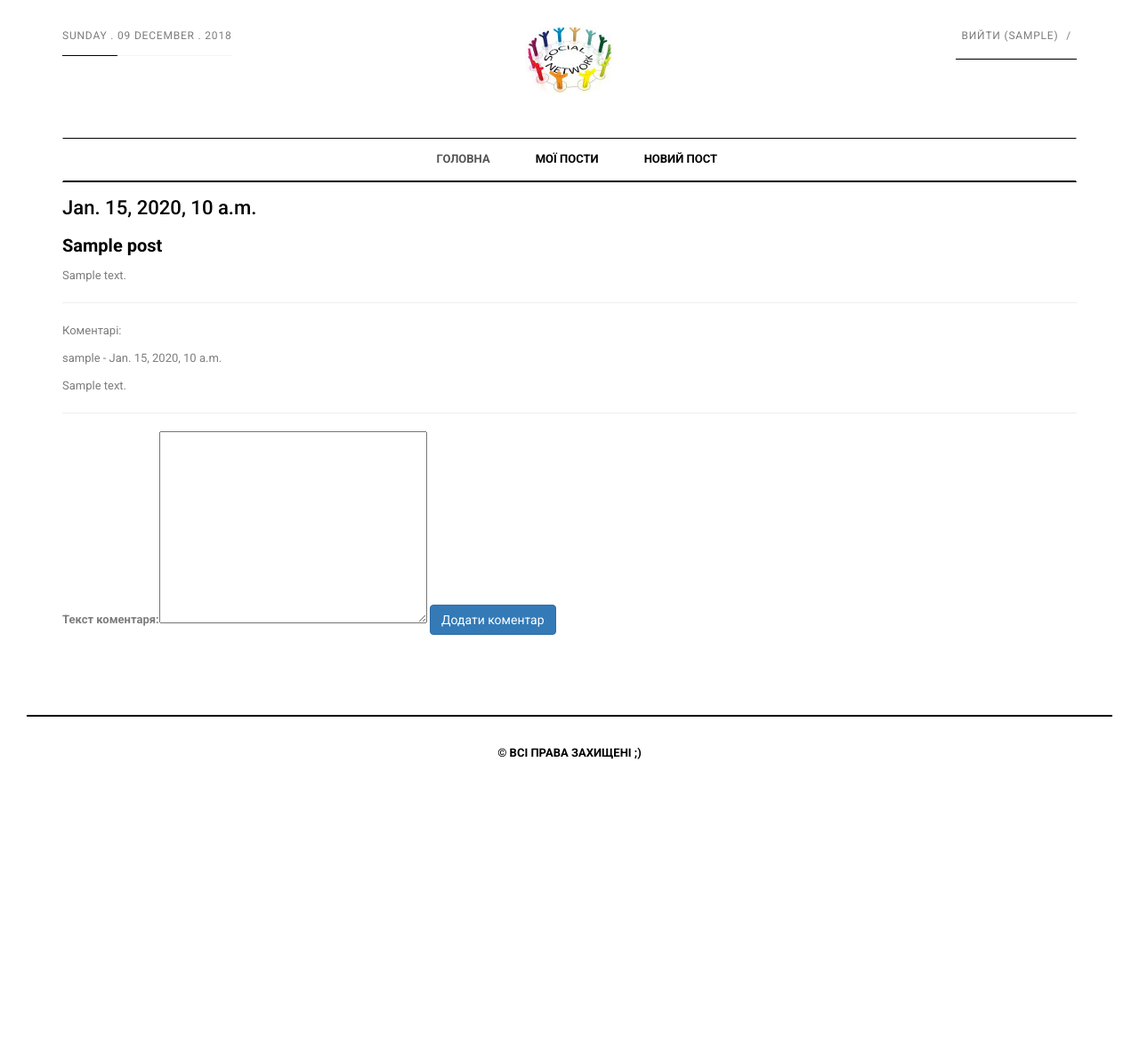
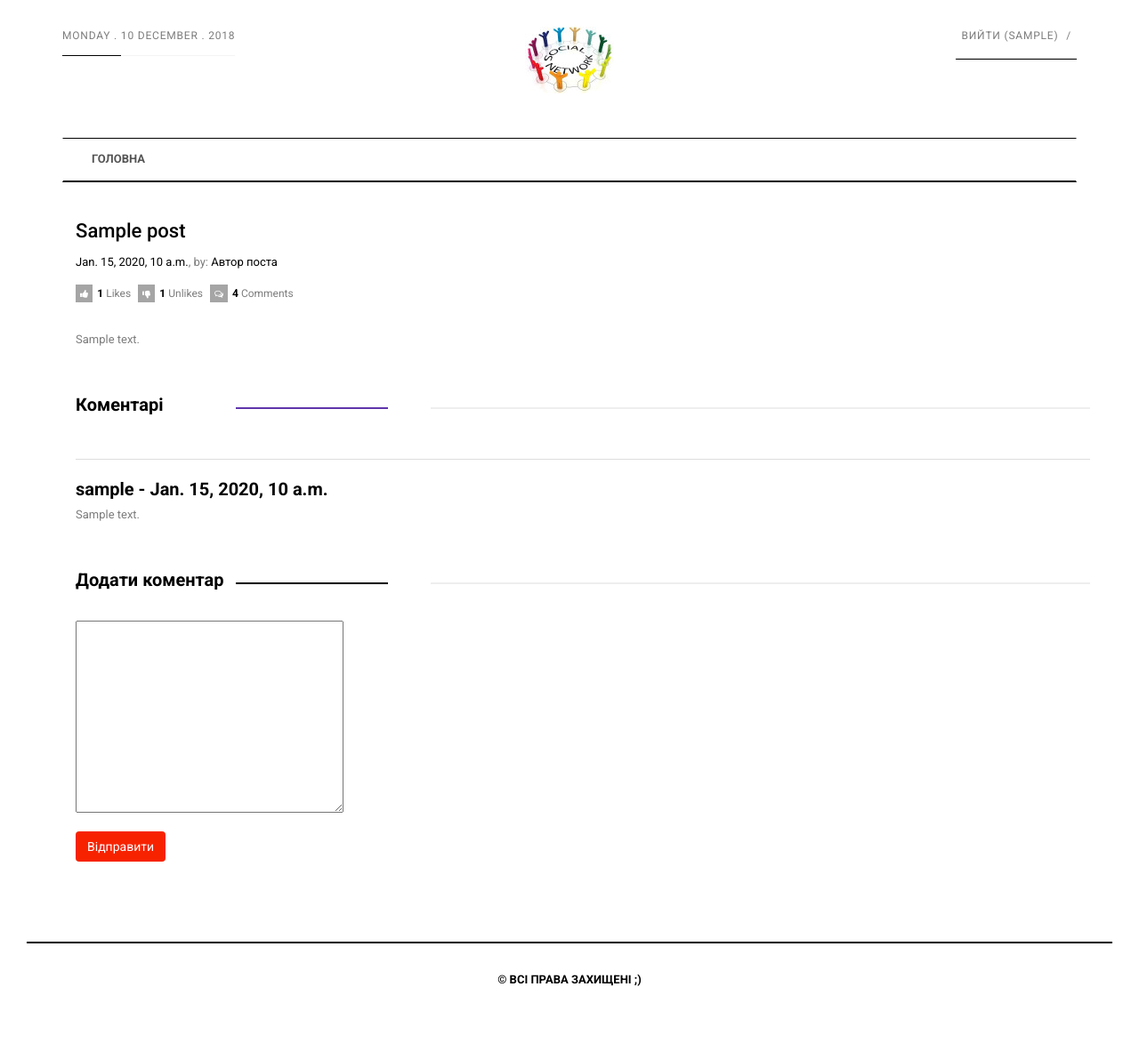
Before and after one commit to petrosernivka/book, a Django app: page /posts/get/1/ in a window 1280 px wide. Shown: the whole page at 89% size. Before the commit the page ends 854 px from the top, so only its background shows below. Run offline with Django 3.2, Linux system fonts and the light colour scheme; a user stored in the database is signed in; tables that the repository leaves empty hold one stand-in row (values such as "Sample post").

Commit message:
realized Post always made by a User

```diff
--- a/post/forms.py
+++ b/post/forms.py
@@ -1,7 +1,12 @@
 from django import forms
-from .models import Comments
+from .models import Post, Comments
 
 class CommentForm(forms.ModelForm):
     class Meta:
         model = Comments
         fields = ["comments_text"]
+
+class PostForm(forms.ModelForm):
+    class Meta:
+        model = Post
+        fields = ["post_title", "post_text"]
--- a/post/models.py
+++ b/post/models.py
@@ -7,11 +7,12 @@ class Post(models.Model):
     class Meta():
         db_table = 'post'
 
-    post_title = models.CharField(max_length = 200)
-    post_text = models.TextField()
+    post_title = models.CharField(verbose_name="", max_length = 200)
+    post_text = models.TextField(verbose_name="")
     post_date = models.DateTimeField()
     post_likes = models.IntegerField(default=0)
     post_unlikes = models.IntegerField(default=0)
+    post_author = models.ForeignKey(User, on_delete=models.PROTECT)
 
 
 class Comments(models.Model):
@@ -19,6 +20,6 @@ class Comments(models.Model):
         db_table = 'comments'
 
     comments_date = models.DateTimeField()
-    comments_text = models.TextField(verbose_name="Текст коментаря:")
+    comments_text = models.TextField(verbose_name="")
     comments_post = models.ForeignKey('Post', on_delete=models.PROTECT)
     comments_author = models.ForeignKey(User, on_delete=models.PROTECT)
--- a/post/templates/posts/post.html
+++ b/post/templates/posts/post.html
@@ -3,22 +3,88 @@
 
 {% block content %}
   {% csrf_token %}
-  <h4>{{ post.post_date }}</h4>
-  <h2>{{ post.post_title }}</h2>
+  <section id="entity_section" class="entity_section">
+    <div class="container">
+      <div class="row">
+        <div class="col-md-12">
+          <div class="entity_wrapper">
+              <div class="entity_title">
+                  <h1><a target="_self">{{ post.post_title }}</a></h1>
+              </div>
+              <!-- entity_title -->
+
+              <div class="entity_meta">
+                  <a>{{ post.post_date }}</a>, by: <a>Автор поста</a>
+              </div>
+              <!-- entity_meta -->
+
+              <div class="entity_social">
+                  <a href="/posts/addlike/{{ post.id }}/" class="icons-sm sh-ic"><i class="fa fa-thumbs-up"></i><b>{{ post.post_likes }}</b>
+                      <span class="share_ic">Likes</span>
+                  </a>
+                  <a href="/posts/addunlike/{{ post.id }}/" class="icons-sm sh-ic"><i class="fa fa-thumbs-down"></i><b>{{ post.post_unlikes }}</b>
+                      <span class="share_ic">Unlikes</span>
+                  </a>
+                  <span>
+                      <a><i class="fa fa-comments-o"></i><b>4</b>
+                          <span class="share_ic">Comments</span>
+                      </a>
+                  </span>
+              </div>
+
+              <div class="entity_content">
                   <p>{{ post.post_text }}</p>
-  <hr>
-  <p>Коментарі:</p>
+              </div>
+              <!-- entity_content -->
+
+
+              <div class="readers_comment">
+                  <div class="entity_inner__title header_purple">
+                      <h2>Коментарі</h2>
+                  </div>
+                  <!-- entity_title -->
+
                   {% for comment in comments %}
-      <p>{{ comment.comments_author.username }} - {{ comment.comments_date }}</p>
-      <p>{{ comment.comments_text }}</p>
-      <hr>
+                      <div class="media">
+                          <div class="media-body">
+                              <h2 class="media-heading"><a>{{ comment.comments_author.username }} - {{ comment.comments_date }}</a></h2>
+                              {{ comment.comments_text }}
+                          </div>
+                      </div>
+                      <!-- media end -->
                   {% endfor %}
+              </div>
+              <!--Readers Comment-->
 
               {% if username %}
+                <div class="entity_comments">
+                    <div class="entity_inner__title header_black">
+                        <h2>Додати коментар</h2>
+                    </div>
+                    <!--Entity Title -->
+
+                    <div class="entity_comment_from">
                         <form action="/posts/addcomment/{{ post.id }}/" method="post">
+                            <div class="form-group comment">
                                 {% csrf_token %}
                                 {{ form }}
-      <input type="submit" class="btn btn-primary" value="Додати коментар">
+                            </div>
+
+                            <button type="submit" class="btn btn-submit red">Відправити</button>
                         </form>
+                    </div>
+                    <!--Entity Comments From -->
+                </div>
+                <!--Entity Comments -->
               {% endif %}
+          </div>
+          <!-- entity_wrapper -->
+        </div>
+        <!-- col-md-12 -->
+      </div>
+      <!-- row -->
+    </div>
+    <!-- container -->
+  </section>
+  <!-- entity_section -->
 {% endblock %}
--- a/post/urls.py
+++ b/post/urls.py
@@ -23,5 +23,6 @@ urlpatterns = [
     path('posts/addlike/<post_id>/', addlike),
     path('posts/addunlike/<post_id>/', addunlike),
     path('posts/addcomment/<post_id>/', addcomment),
+    path('posts/addpost/', addpost),
     path('', posts),
 ]
--- a/post/views.py
+++ b/post/views.py
@@ -8,12 +8,17 @@ from django.contrib import auth
 from django.contrib.auth.models import User
 from datetime import datetime
 from post.models import Post, Comments
-from post.forms import CommentForm
+from post.forms import PostForm, CommentForm
 
-# Create your views here.
 
 def posts(request):
-    return render(request, 'posts/posts.html', context={'posts': Post.objects.all(), 'username': auth.get_user(request).username})
+    post_form = PostForm
+    args = {}
+    args.update(csrf(request))
+    args['posts'] = Post.objects.all()
+    args['username'] = auth.get_user(request).username
+    args['form'] = post_form
+    return render(request, 'posts/posts.html', context=args)
 
 
 def post(request, post_id=1):
@@ -25,6 +30,19 @@ def post(request, post_id=1):
     args['form'] = comment_form
     args['username'] = auth.get_user(request).username
     return render(request, 'posts/post.html', context=args)
+
+
+def addpost(request):
+    if request.POST and ('pause' not in request.session):
+        form = PostForm(request.POST)
+        if form.is_valid():
+            post = form.save(commit=False)
+            post.post_date = datetime.now()
+            post.post_author = User.objects.get(id=request.user.id)
+            form.save()
+            request.session.set_expiry(10)
+            request.session['pause'] = True
+    return redirect('/')
 
 
 def addlike(request, post_id):
--- a/static/css/style.css
+++ b/static/css/style.css
@@ -405,7 +405,7 @@ section {
 
 @media (min-width: 768px) {
     .navigation-section .navbar-nav {
-        margin: 0 34%;
+        margin: 0 0%;
     }
     .navbar-default {
         background-color: #fff;
--- a/templates/wrapper.html
+++ b/templates/wrapper.html
@@ -37,11 +37,11 @@
                     <div class="col-md-4">
                         <div class="left_section">
                             <span class="date">
-                                Sunday .
+                                Monday .
                             </span>
                             <!-- Date -->
                             <span class="time">
-                                09 December . 2018
+                                10 December . 2018
                             </span>
                             <!-- Time -->
                         </div>
@@ -75,8 +75,6 @@
                     <div class="container">
                         <ul class="nav navbar-nav main-nav">
                             <li class="active"><a href="/">Головна</a></li>
-                            <li><a href="/">Мої пости</a></li>
-                            <li><a href="/">Новий пост</a></li>
                         </ul>
                     </div>
                     <!-- .container -->
@@ -112,19 +110,19 @@
   <!-- #content-wrapper -->
 
   <!-- jquery Core-->
-  <script src="assets/js/jquery-2.1.4.min.js"></script>
+  <script src="static/js/jquery-2.1.4.min.js"></script>
 
   <!-- Bootstrap -->
-  <script src="assets/js/bootstrap.min.js"></script>
+  <script src="static/js/bootstrap.min.js"></script>
 
   <!-- Theme Menu -->
-  <script src="assets/js/mobile-menu.js"></script>
+  <script src="static/js/mobile-menu.js"></script>
 
   <!-- Owl carousel -->
-  <script src="assets/js/owl.carousel.min.js"></script>
+  <script src="static/js/owl.carousel.min.js"></script>
 
   <!-- Theme Script -->
-  <script src="assets/js/script.js"></script>
+  <script src="static/js/script.js"></script>
   </body>
 
   </html>
```
Also changed, not shown: post/templates/posts/posts.html (+23 -2 lines), post/migrations/0006_auto_20181209_2250.py (added), post/migrations/0007_auto_20181209_2313.py (added). Lines whose indentation alone changed are shown as unchanged.
